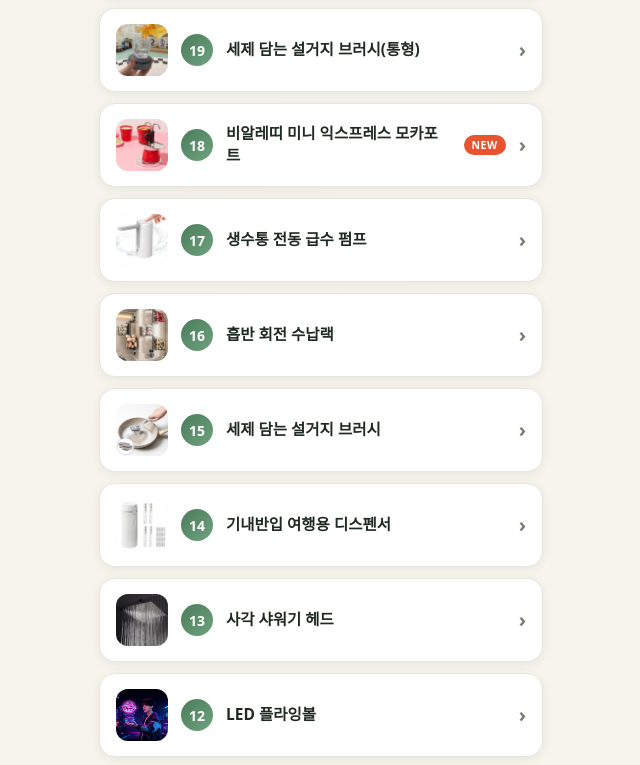
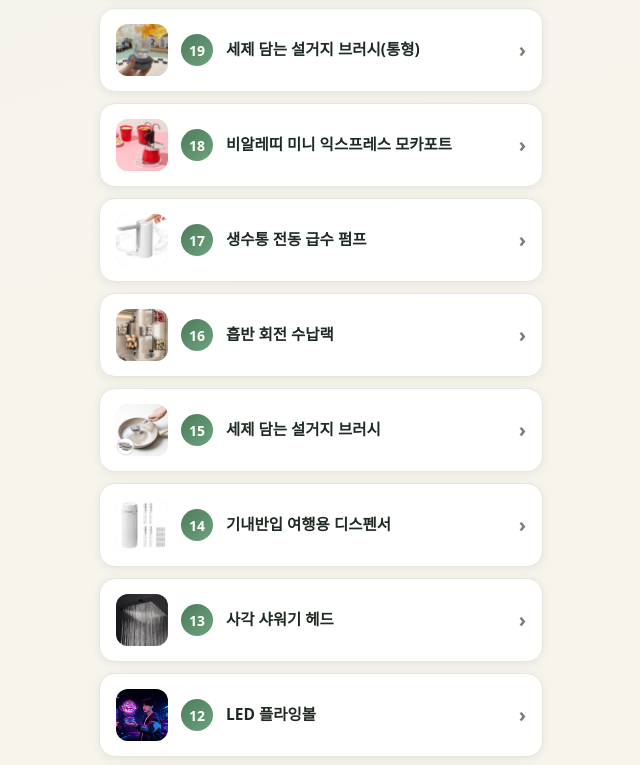
Before and after one commit to Yeongk-Kim/salim-links, a plain HTML site: page index.html in a window 1280 px wide. Shown: the part 1542-2307 px from the top of the page, without its empty margins (319-959 px from the left). Drawn offline with Linux system fonts and the light colour scheme.

Commit message:
링크 페이지 갱신 — 상품 31개 (2026-08-21 00:01)

```diff
--- a/index.html
+++ b/index.html
@@ -90,7 +90,7 @@
       <a class="btn" data-num="21" href="https://link.coupang.com/a/gkXItZaRFc" target="_blank" rel="noopener sponsored"><img class="thumb" src="img/21.jpg" alt="" loading="lazy"><span class="num">21</span><span class="name">히든 슬라이딩 서랍</span><span class="arrow">&#8250;</span></a>
       <a class="btn" data-num="20" href="https://link.coupang.com/a/gkPfER4ciy" target="_blank" rel="noopener sponsored"><img class="thumb" src="img/20.jpg" alt="" loading="lazy"><span class="num">20</span><span class="name">휴대용 미니 세탁기(살균)</span><span class="new">NEW</span><span class="arrow">&#8250;</span></a>
       <a class="btn" data-num="19" href="https://link.coupang.com/a/gkFo8C8n7I" target="_blank" rel="noopener sponsored"><img class="thumb" src="img/19.jpg" alt="" loading="lazy"><span class="num">19</span><span class="name">세제 담는 설거지 브러시(통형)</span><span class="arrow">&#8250;</span></a>
-      <a class="btn" data-num="18" href="https://link.coupang.com/a/gi18i22c9c" target="_blank" rel="noopener sponsored"><img class="thumb" src="img/18.jpg" alt="" loading="lazy"><span class="num">18</span><span class="name">비알레띠 미니 익스프레스 모카포트</span><span class="new">NEW</span><span class="arrow">&#8250;</span></a>
+      <a class="btn" data-num="18" href="https://link.coupang.com/a/gi18i22c9c" target="_blank" rel="noopener sponsored"><img class="thumb" src="img/18.jpg" alt="" loading="lazy"><span class="num">18</span><span class="name">비알레띠 미니 익스프레스 모카포트</span><span class="arrow">&#8250;</span></a>
       <a class="btn" data-num="17" href="https://link.coupang.com/a/giZkwMFEui" target="_blank" rel="noopener sponsored"><img class="thumb" src="img/17.jpg" alt="" loading="lazy"><span class="num">17</span><span class="name">생수통 전동 급수 펌프</span><span class="arrow">&#8250;</span></a>
       <a class="btn" data-num="16" href="https://link.coupang.com/a/ghZ1gbbIbY" target="_blank" rel="noopener sponsored"><img class="thumb" src="img/16.jpg" alt="" loading="lazy"><span class="num">16</span><span class="name">흡반 회전 수납랙</span><span class="arrow">&#8250;</span></a>
       <a class="btn" data-num="15" href="https://link.coupang.com/a/ghMtB6SB9U" target="_blank" rel="noopener sponsored"><img class="thumb" src="img/15.jpg" alt="" loading="lazy"><span class="num">15</span><span class="name">세제 담는 설거지 브러시</span><span class="arrow">&#8250;</span></a>
```
